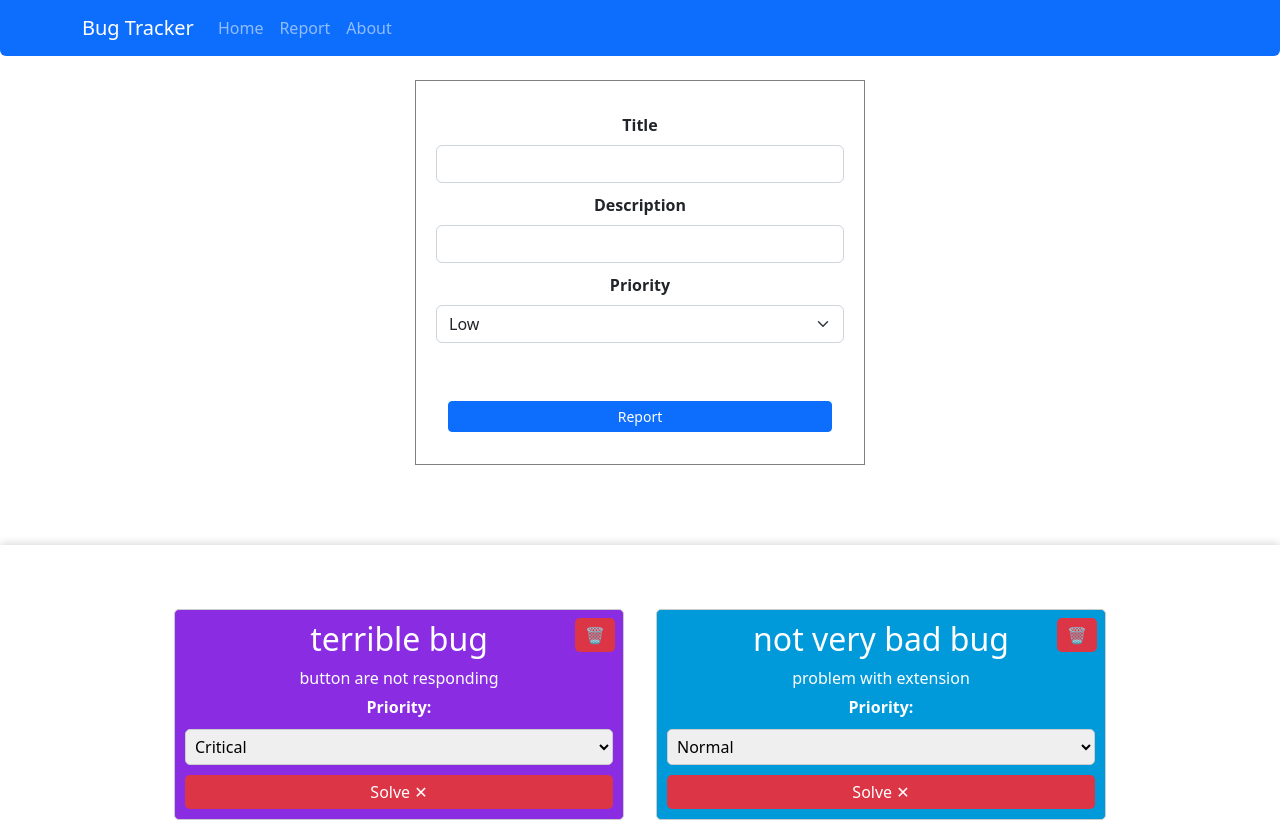
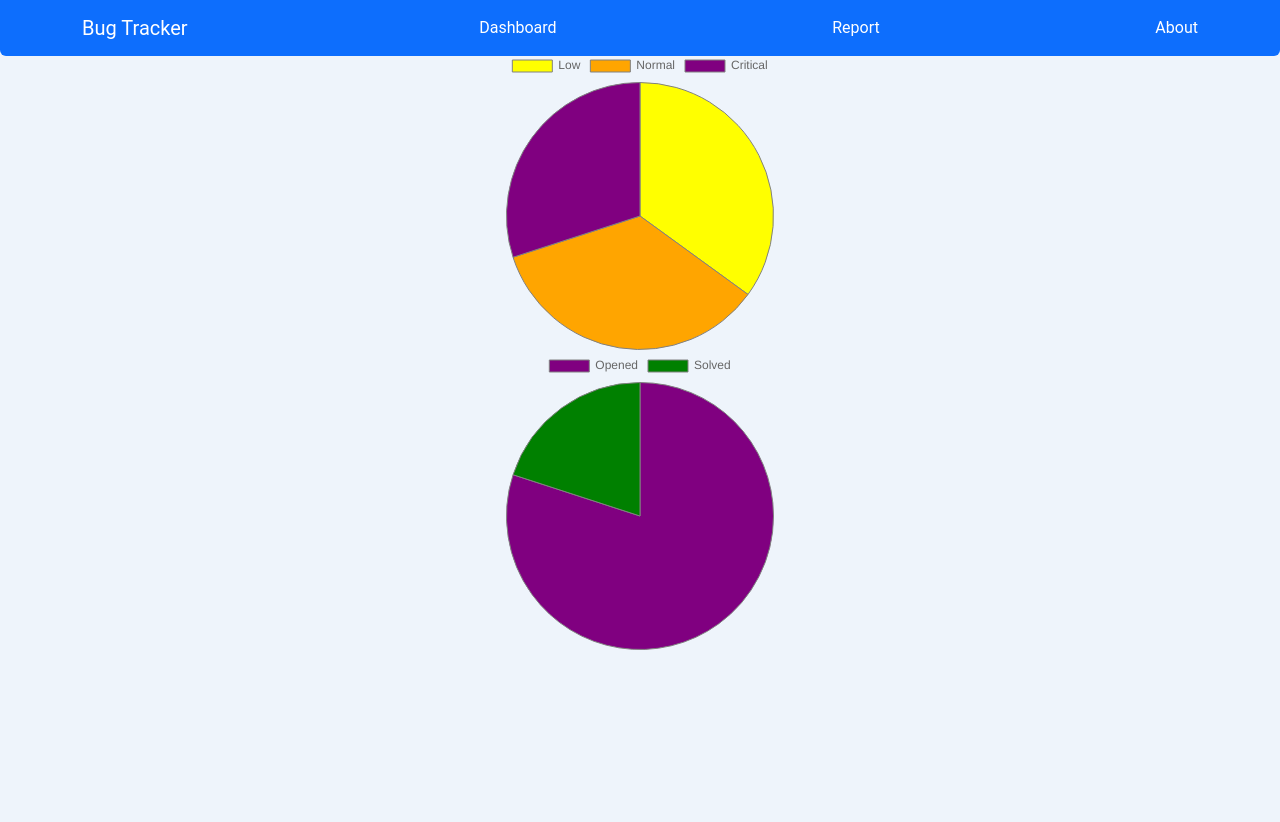
Before and after one commit to rezan83/bug-tracker, a React (Create React App) app: page / in a window 1280 px wide. Shown: the top 822 px of the page. After the commit the page ends 800 px from the top, so only its background shows below. Built offline with nearby package versions, Linux system fonts and the light colour scheme.

Commit message:
basic pagination done

```diff
--- a/package.json
+++ b/package.json
@@ -11,6 +11,7 @@
     "react-bootstrap": "^2.7.2",
     "react-chartjs-2": "^5.2.0",
     "react-dom": "^18.2.0",
+    "react-router-dom": "^6.8.1",
     "react-scripts": "5.0.1",
     "web-vitals": "^2.1.4"
   },
--- a/src/App.js
+++ b/src/App.js
@@ -1,4 +1,5 @@
 import { useState, useEffect } from 'react';
+import { Routes, Route, Outlet, Link } from 'react-router-dom';
 import BugsList from './components/BugsList/BugsList';
 import BugForm from './components/BugForm';
 
@@ -25,7 +26,7 @@ function App() {
     setBugsDataSate(bugsData);
   }, []);
   // const { fetchingState, setBugsDataSate, bugsDataSate } = useFetchAllBugs();
-  // const {priorityData, solvedData} = usePopulateCharts(bugsDataSate)
+  const { priorityData, solvedData } = usePopulateCharts(bugsDataSate);
   const handleGlobalChange = editedBug => {
     let oldBugIndex = bugsDataSate.findIndex(bug => bug.id === editedBug.id);
     let newBusData = [...bugsDataSate];
@@ -37,6 +38,30 @@ function App() {
       <header className="App-header">
         <NavBar />
       </header>
+      <Routes>
+        <Route
+          path="/"
+          element={
+            <div className="charts">
+              <BugsPeriorityPie priorityData={priorityData} />
+              <BugsSolvedPie solvedData={solvedData} />
+            </div>
+          }
+        />
+        <Route
+          path="/report"
+          element={
+            <>
+              <BugForm bugsDataSate={bugsDataSate} setBugsDataSate={setBugsDataSate} />
+              <BugsList
+                bugsDataSate={bugsDataSate}
+                setBugsDataSate={setBugsDataSate}
+                handleGlobalChange={handleGlobalChange}
+              />
+            </>
+          }
+        />
+      </Routes>
       {/* {fetchingState.isLoading && <h1>Loading </h1>}
       {fetchingState.isError && <h1>Error </h1>}
       {fetchingState.isReady && (
@@ -50,13 +75,6 @@ function App() {
         <BugsPeriorityPie priorityData={priorityData} />
         <BugsSolvedPie solvedData={solvedData} />
       </div> */}
-
-      <BugForm bugsDataSate={bugsDataSate} setBugsDataSate={setBugsDataSate} />
-      <BugsList
-        bugsDataSate={bugsDataSate}
-        setBugsDataSate={setBugsDataSate}
-        handleGlobalChange={handleGlobalChange}
-      />
     </div>
   );
 }
--- a/src/components/BugForm/index.jsx
+++ b/src/components/BugForm/index.jsx
@@ -61,7 +61,6 @@ const BugForm = ({ bugsDataSate, setBugsDataSate }) => {
       <Form.Group as={Row}>
         <Form.Label>Priority</Form.Label>
         <Form.Select
-          defasltValue="Choose..."
           name="priority"
           id="priority"
           value={newBug.priority}
--- a/src/components/NavBar/NavBar.js
+++ b/src/components/NavBar/NavBar.js
@@ -3,6 +3,7 @@ import 'bootstrap/dist/css/bootstrap.min.css';
 import Container from 'react-bootstrap/Container';
 import Nav from 'react-bootstrap/Nav';
 import Navbar from 'react-bootstrap/Navbar';
+import { Link } from "react-router-dom";
 import './navbar.css';
 
 function NavBar() {
@@ -13,12 +14,12 @@ function NavBar() {
         bg="primary rounded-bottom"
         variant="dark">
         <Container>
-          <Navbar.Brand href="#home">Bug Tracker</Navbar.Brand>
-          <Nav className="me-auto">
-            <Nav.Link href="#home">Home</Nav.Link>
-            <Nav.Link href="#report">Report</Nav.Link>
-            <Nav.Link href="#about">About</Nav.Link>
-          </Nav>
+          <Navbar.Brand ><Link to="/">Bug Tracker</Link></Navbar.Brand>
+          {/* <Nav className="me-auto"> */}
+          <Link to="/">Dashboard</Link>
+            <Link to="/report">Report</Link>
+            <Link to="/about">About</Link>
+          {/* </Nav> */}
         </Container>
       </Navbar>
     </>
--- a/src/components/NavBar/navbar.css
+++ b/src/components/NavBar/navbar.css
@@ -4,4 +4,10 @@
     left: 0;
     z-index: 999;
     width: 100%;
+
 }
+
+.main-nav a {
+    color: white;
+    text-decoration: none;
+}
--- a/src/index.js
+++ b/src/index.js
@@ -1,7 +1,12 @@
 import React from 'react';
 import ReactDOM from 'react-dom/client';
+import { BrowserRouter } from 'react-router-dom';
+import App from './App';
 import './index.css';
-import App from './App';
 
 const root = ReactDOM.createRoot(document.getElementById('root'));
-root.render(<App />);
+root.render(
+  <BrowserRouter>
+    <App />
+  </BrowserRouter>
+);
```
Also changed, not shown: 1 other file (tests, documents, lock files or other folders).
